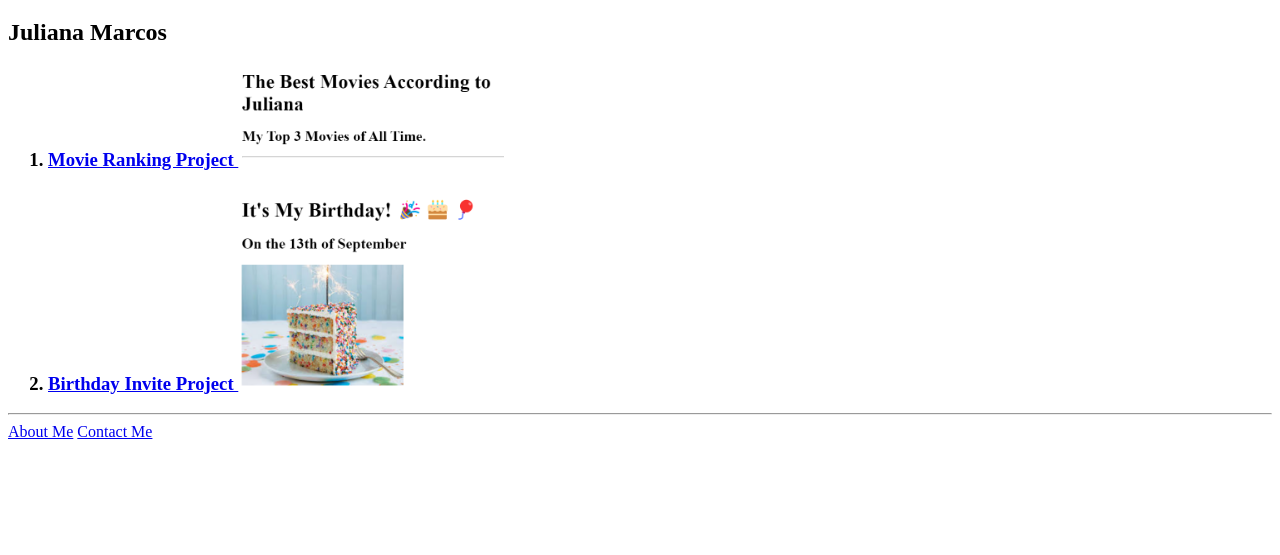
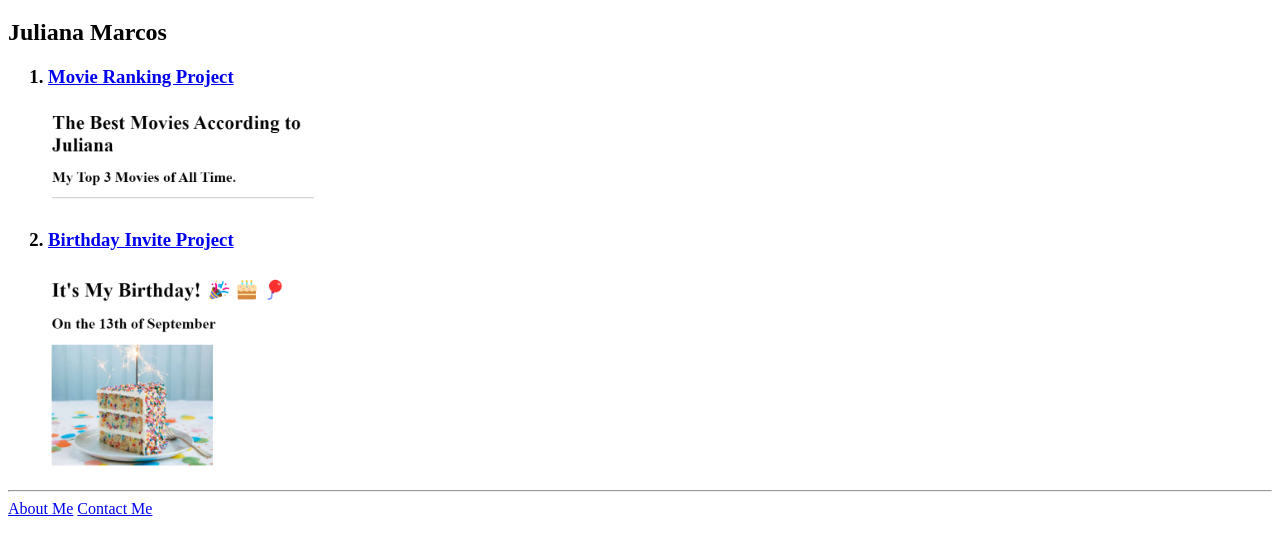
Before and after one commit to 1-mar-cos/html-portfolio, a plain HTML site: page index.html in a window 1280 px wide. Shown: the part 61-616 px from the top of the page. Drawn offline with Linux system fonts and the light colour scheme.

Commit message:
Update index.html

```diff
--- a/index.html
+++ b/index.html
@@ -10,14 +10,14 @@
     <h1>Welcome to My Portfolio!</h1>
         <h2>Juliana Marcos</h2>
     <ol>
-        <h3><li><a href ="./public/movie-ranking.html"> Movie Ranking Project
+        <h3><li><a href ="./public/movie-ranking.html"> Movie Ranking Project </a></li></h3>
             <img src="./assets/images/MovieSneak.png"
-            height="100" alt="movie list screenshot"></a></li></h3>
+            height="100" alt="movie list screenshot">
 
 
-        <h3><li><a href="./public/birthday-invite.html"> Birthday Invite Project
-            <img src="./assets/images/Bdaysneak.png"
-            height="200" alt="cake screenshot"></a></li></h3>
+        <h3><li><a href="./public/birthday-invite.html"> Birthday Invite Project</a></li></h3>
+            <img src="./assets/images/BdaySneak.png"
+            height="200" alt="cake screenshot">
    </ol>
             <hr/>
     <a href="./public/about.html">About Me</a>
```
